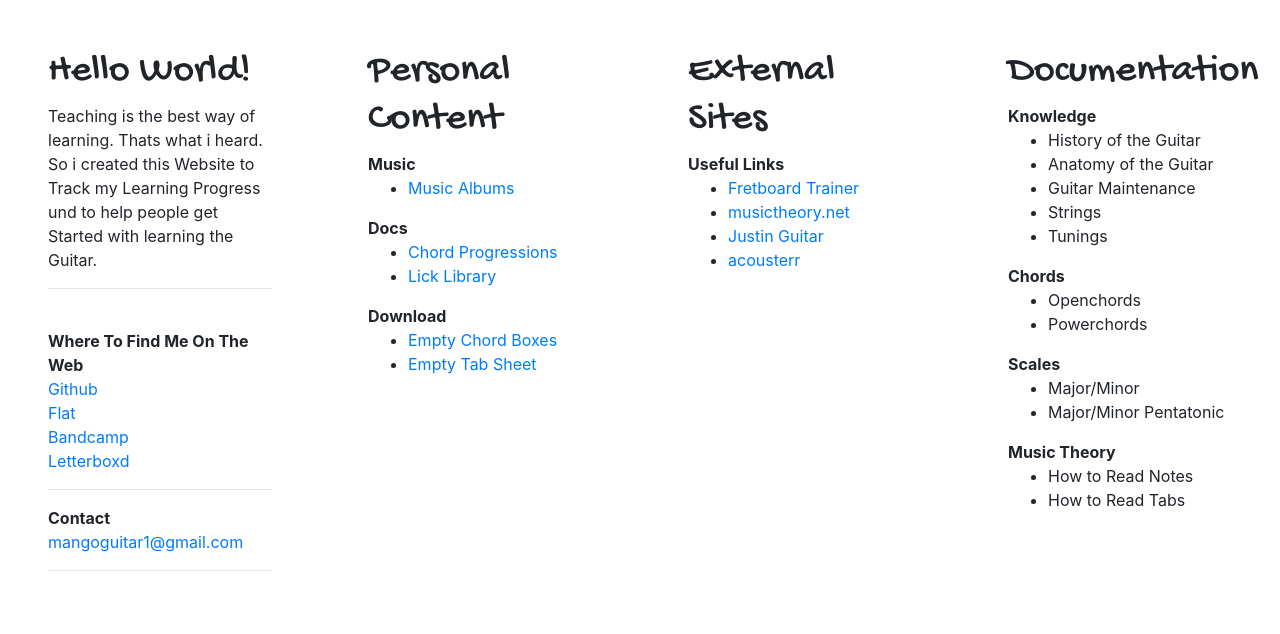
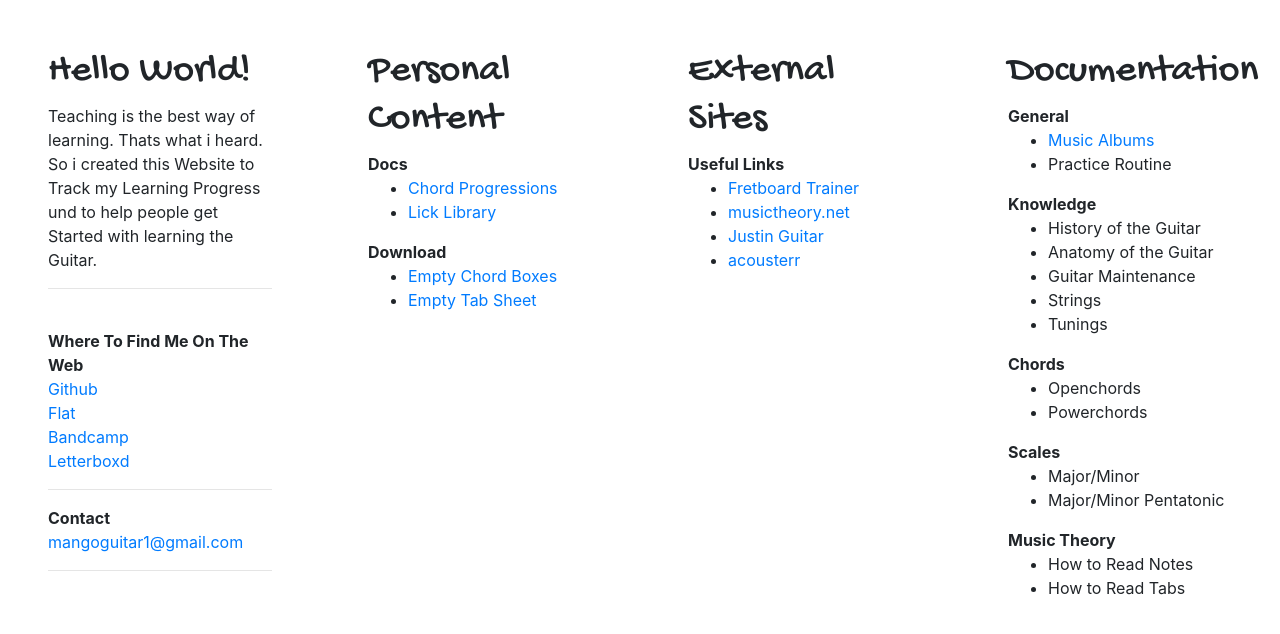
Before and after one commit to mangoguitar/mangoguitar.com, a plain HTML site: page index.html in a window 1280 px wide. Drawn offline with nearby package versions, Linux system fonts and the light colour scheme.

Commit message:
content update

```diff
--- a/index.html
+++ b/index.html
@@ -43,10 +43,6 @@
             </div>
             <div class="col-lg-3 p-5">
                 <h1>Personal Content</h1>
-                <b>Music</b>
-                <ul>
-                    <li><a href="/music-albums/index.html">Music Albums</a></li>
-                </ul>
 
                 <b>Docs</b>
                 <ul>
@@ -84,6 +80,12 @@
             <div class="col-lg-3 p-5">
                 <h1>Documentation</h1>
 
+                <b>General</b>
+                <ul>
+                    <li><a href="/music-albums/index.html">Music Albums</a></li>
+                    <li>Practice Routine</li>
+                </ul>
+
                 <b>Knowledge</b>
                 <ul>
                     <li>History of the Guitar</li>
```
